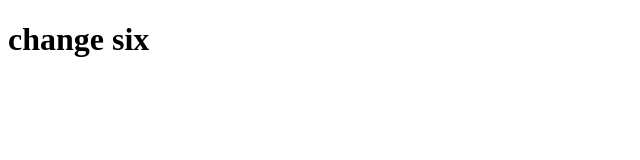
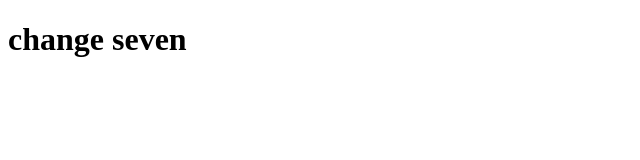
Before and after one commit to tudorpopoiu/first-app, an Angular app: page / in a window 1280 px wide. Shown: the top 160 px of the page, without its empty margins (0-640 px from the left). Built offline with nearby package versions, Linux system fonts and the light colour scheme.

Commit message:
change 7

```diff
--- a/src/app/app.component.ts
+++ b/src/app/app.component.ts
@@ -6,5 +6,5 @@ import { Component } from '@angular/core';
   styleUrls: ['./app.component.css']
 })
 export class AppComponent {
-  title = 'change six';
+  title = 'change seven';
 }
```
